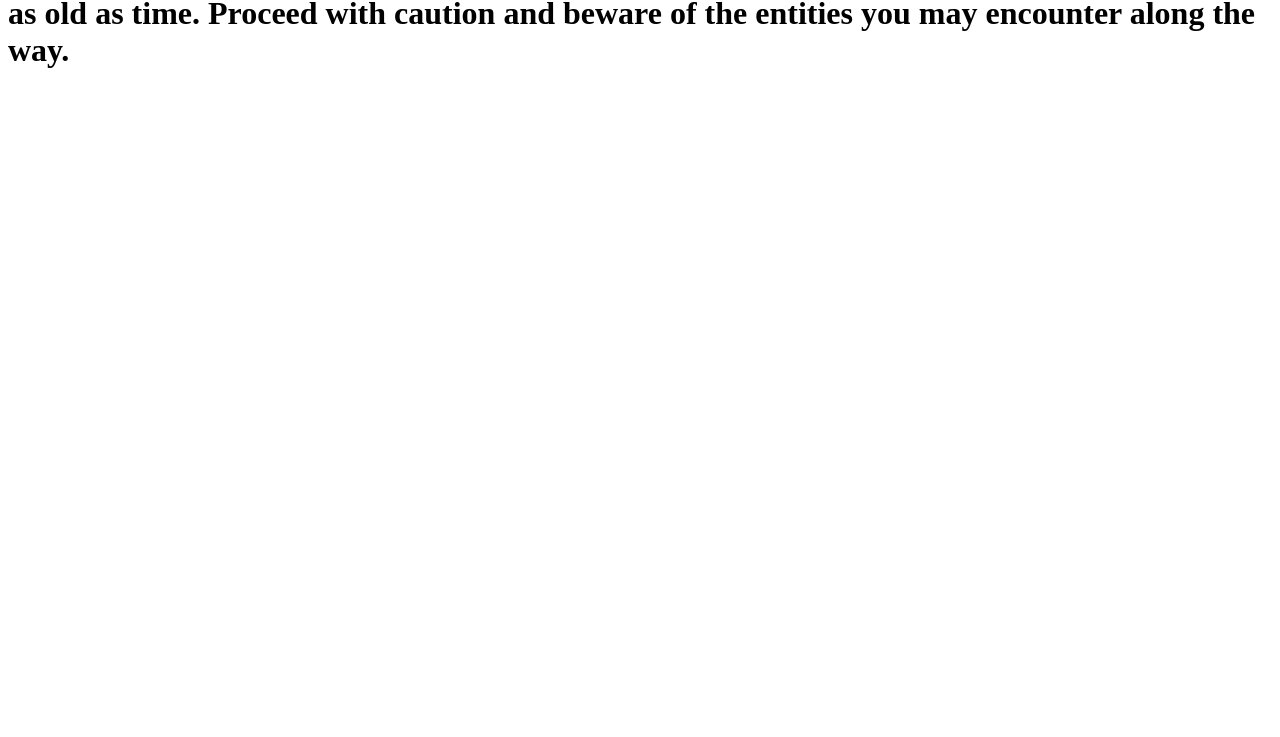
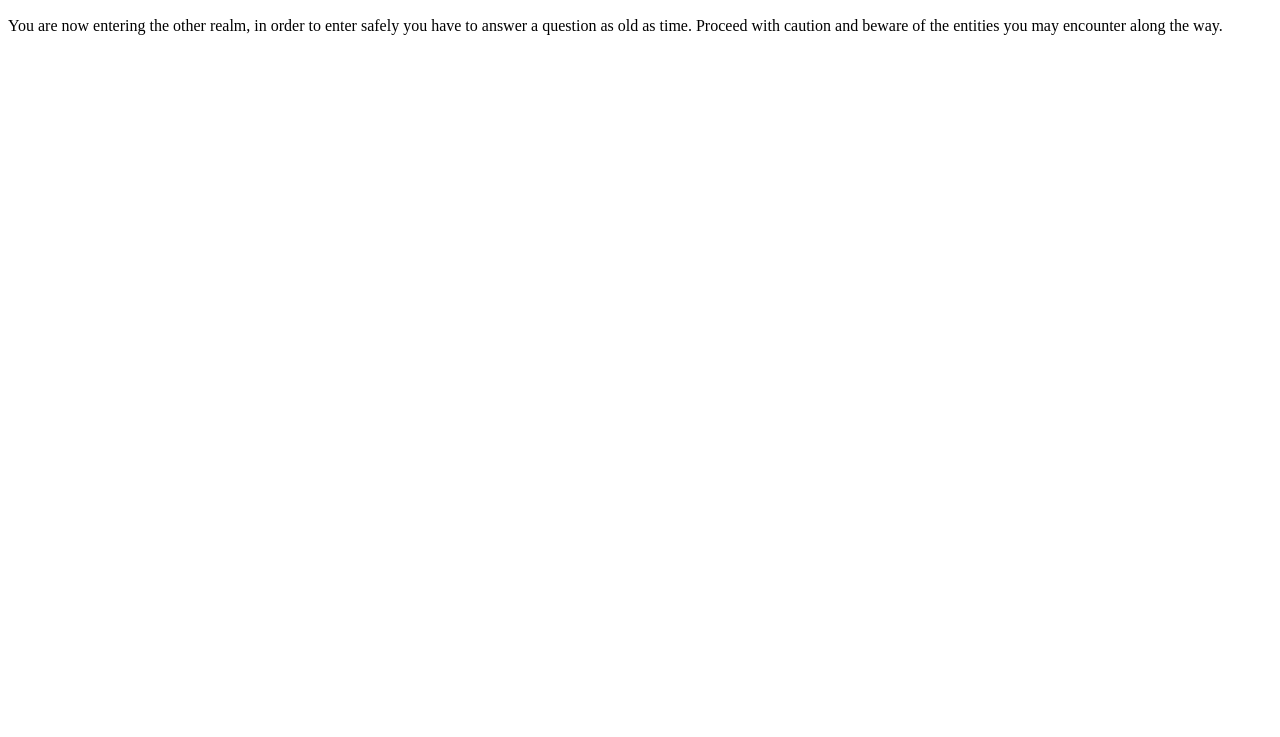
Before and after one commit to miaherman/JS-laboration1, a plain HTML site: page index.html in a window 1280 px wide. Shown: the part 63-800 px from the top of the page. Drawn offline with Linux system fonts and the light colour scheme.

Commit message:
added new intro message

```diff
--- a/index.html
+++ b/index.html
@@ -8,7 +8,8 @@
 </head>
 <body>
     <main class="main-body">
-        <h1>You are now entering the other realm, in order to enter safely you have to answer a question as old as time. Proceed with caution and beware of the entities you may encounter along the way.</h1>
+        <h1>Welcome</h1>
+        <p>You are now entering the other realm, in order to enter safely you have to answer a question as old as time. Proceed with caution and beware of the entities you may encounter along the way.</p>
     </main>
 
 </body>
```
